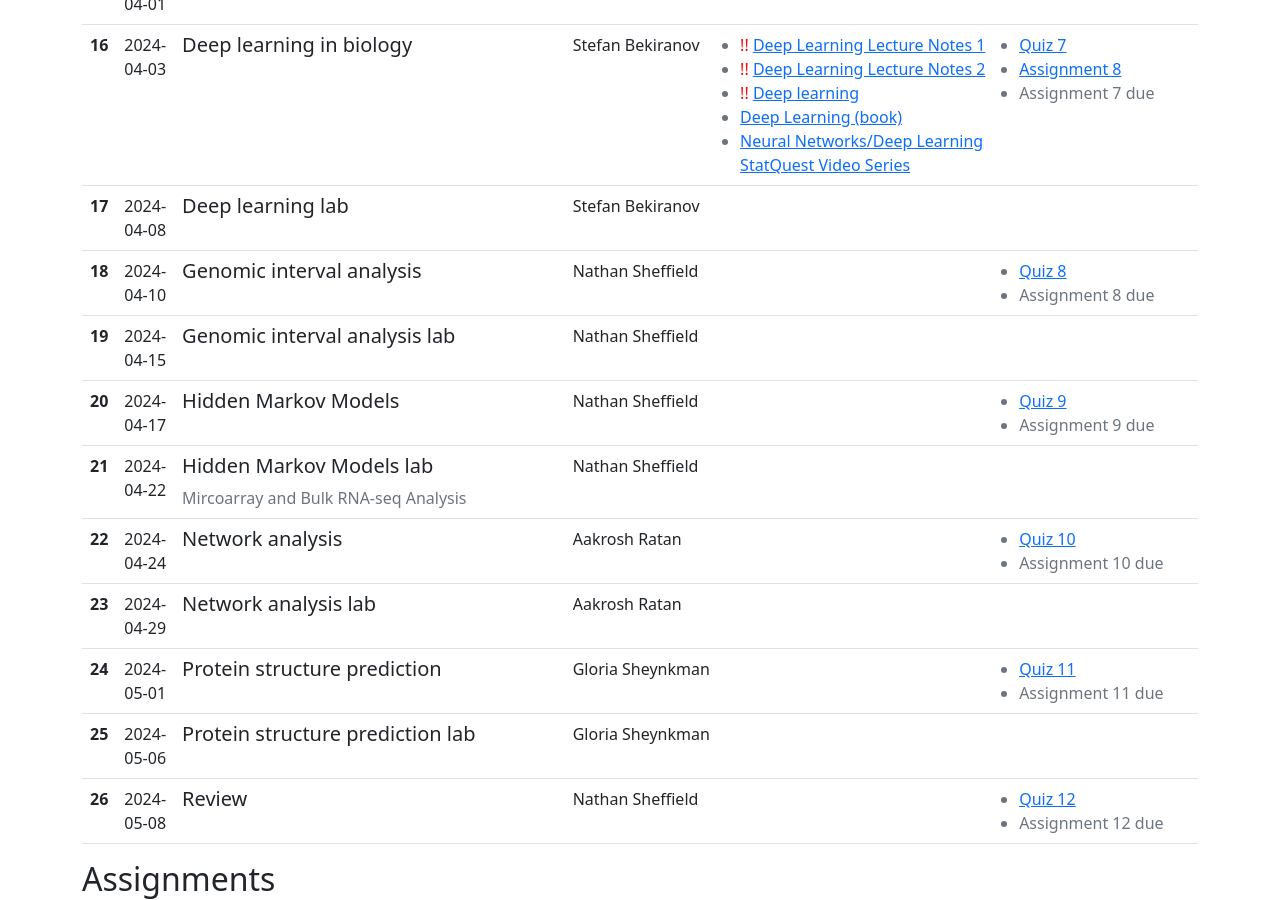
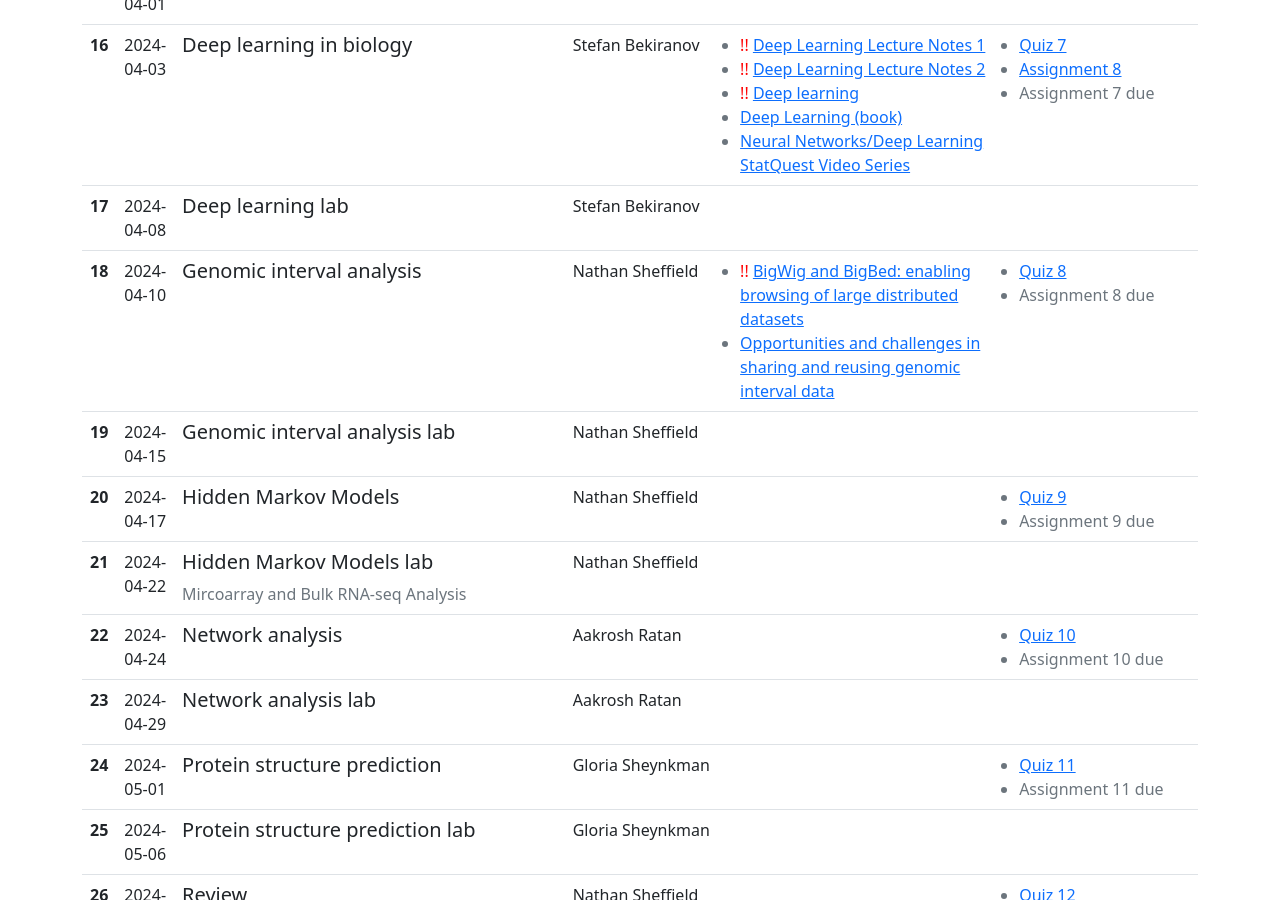
Before and after one commit to uvacobi/compbio2025, a Jekyll site: the page built from index.md, in a window 1280 px wide and 900 px high, scrolled down 2887 px. Built offline with Jekyll 4.4.1, drawn with Linux system fonts in a browser that asks for light colours.

Commit message:
Update lectures.yaml

```diff
--- a/_data/lectures.yaml
+++ b/_data/lectures.yaml
@@ -267,6 +267,11 @@
     details: null
     instructor: Nathan Sheffield
     links:
+      - url: https://doi.org/10.1093/bioinformatics/btq351
+        title: "BigWig and BigBed: enabling browsing of large distributed datasets"
+        required: true
+      - title: "Opportunities and challenges in sharing and reusing genomic interval data"
+        url: https://doi.org/10.3389/fgene.2023.1155809
       - url: #
         title: Lecture slides
     assignments:
```
